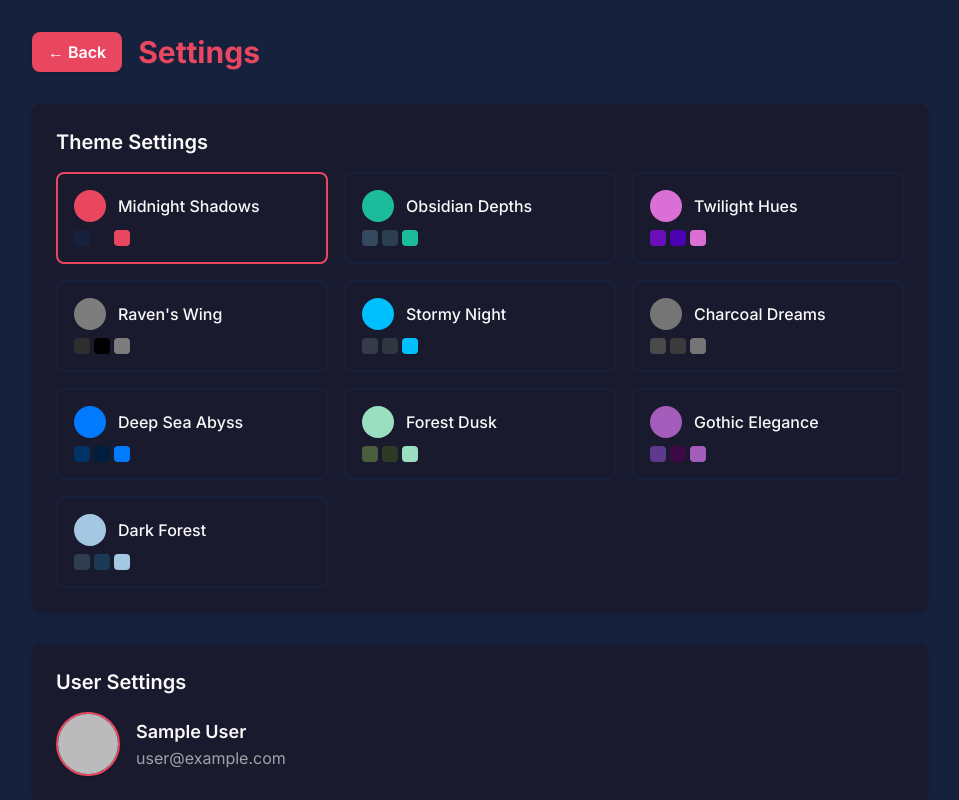
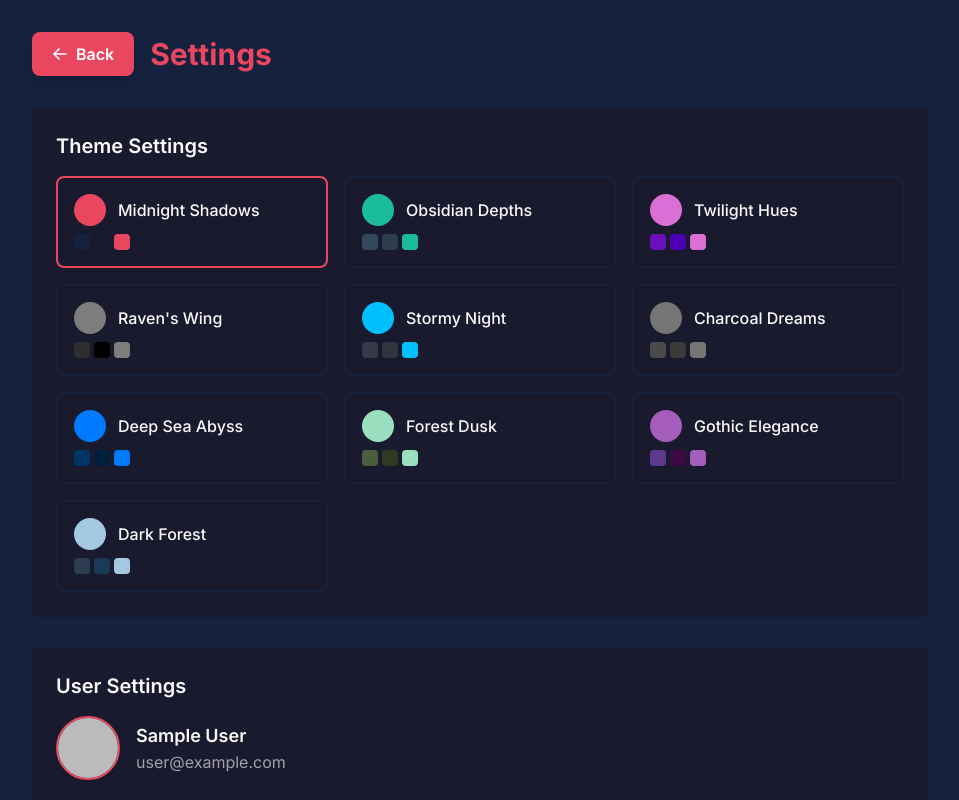
Before and after one commit to Hari-krishna-tech/t3chat-app, a Next.js app: page /settings in a window 1280 px wide. Shown: the top 800 px of the page, without its empty margins (160-1119 px from the left). Built offline with nearby package versions, Linux system fonts and the light colour scheme; no server answers; sample sign-in values are in the browser's storage.

Commit message:
changed how back button in settings page look.

```diff
--- a/app/settings/page.tsx
+++ b/app/settings/page.tsx
@@ -28,9 +28,12 @@ export default function SettingsPage() {
         <div className="flex items-center gap-4 mb-8">
           <button
             onClick={() => router.push("/")}
-            className="px-4 py-2 bg-accent-primary hover:bg-accent-primary-dark text-white rounded-lg font-semibold shadow transition-colors"
+            className="flex items-center gap-2 px-5 py-2.5 bg-accent-primary hover:bg-accent-primary-dark text-white rounded-lg font-semibold shadow-lg transition-all duration-200 hover:scale-105 hover:shadow-xl"
           >
-            ← Back
+            <svg xmlns="http://www.w3.org/2000/svg" fill="none" viewBox="0 0 24 24" strokeWidth={2.5} stroke="currentColor" className="w-4 h-4">
+              <path strokeLinecap="round" strokeLinejoin="round" d="M10.5 19.5L3 12m0 0l7.5-7.5M3 12h18" />
+            </svg>
+            Back
           </button>
           <h1 className="text-3xl font-bold text-accent-primary">Settings</h1>
         </div>
```
